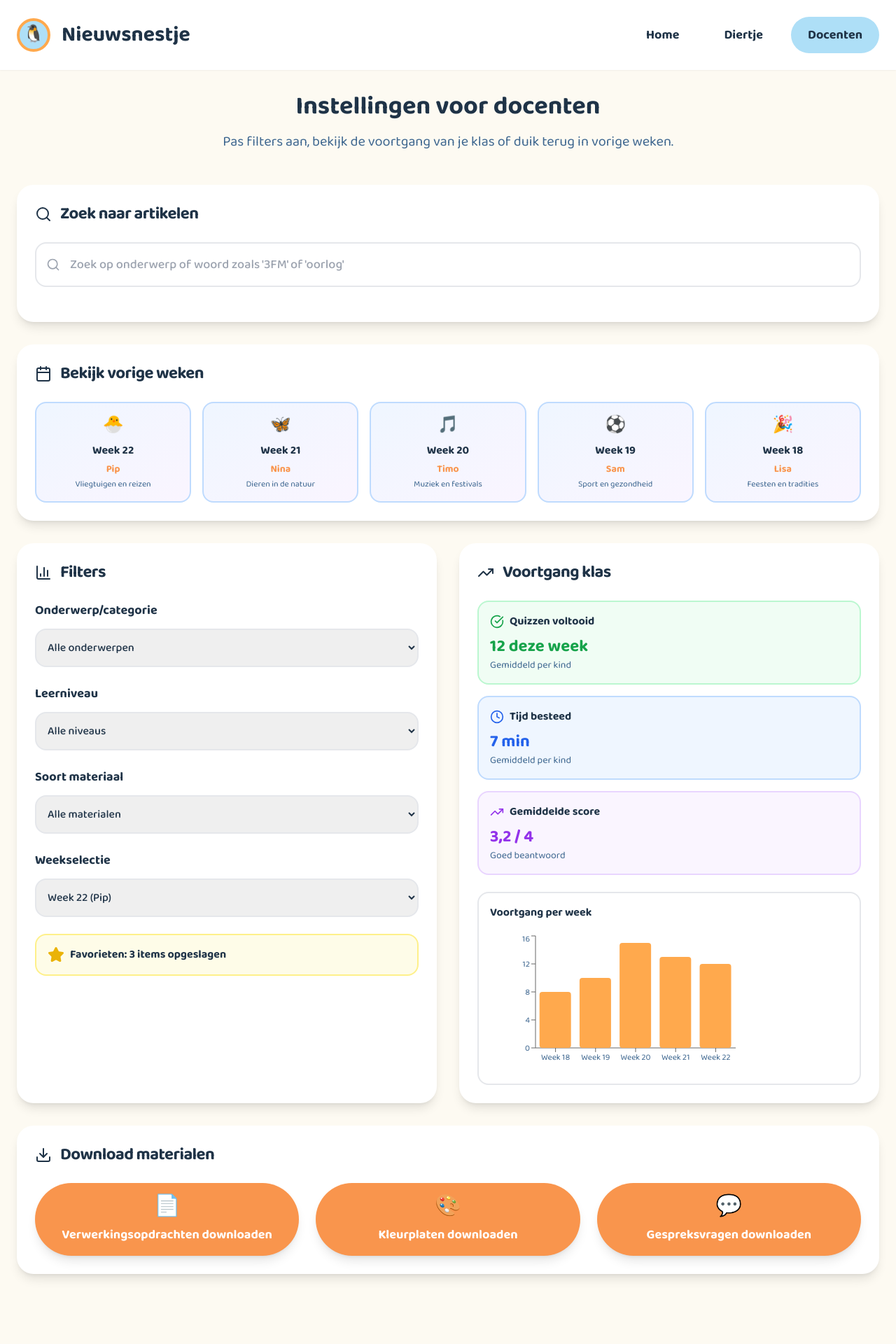
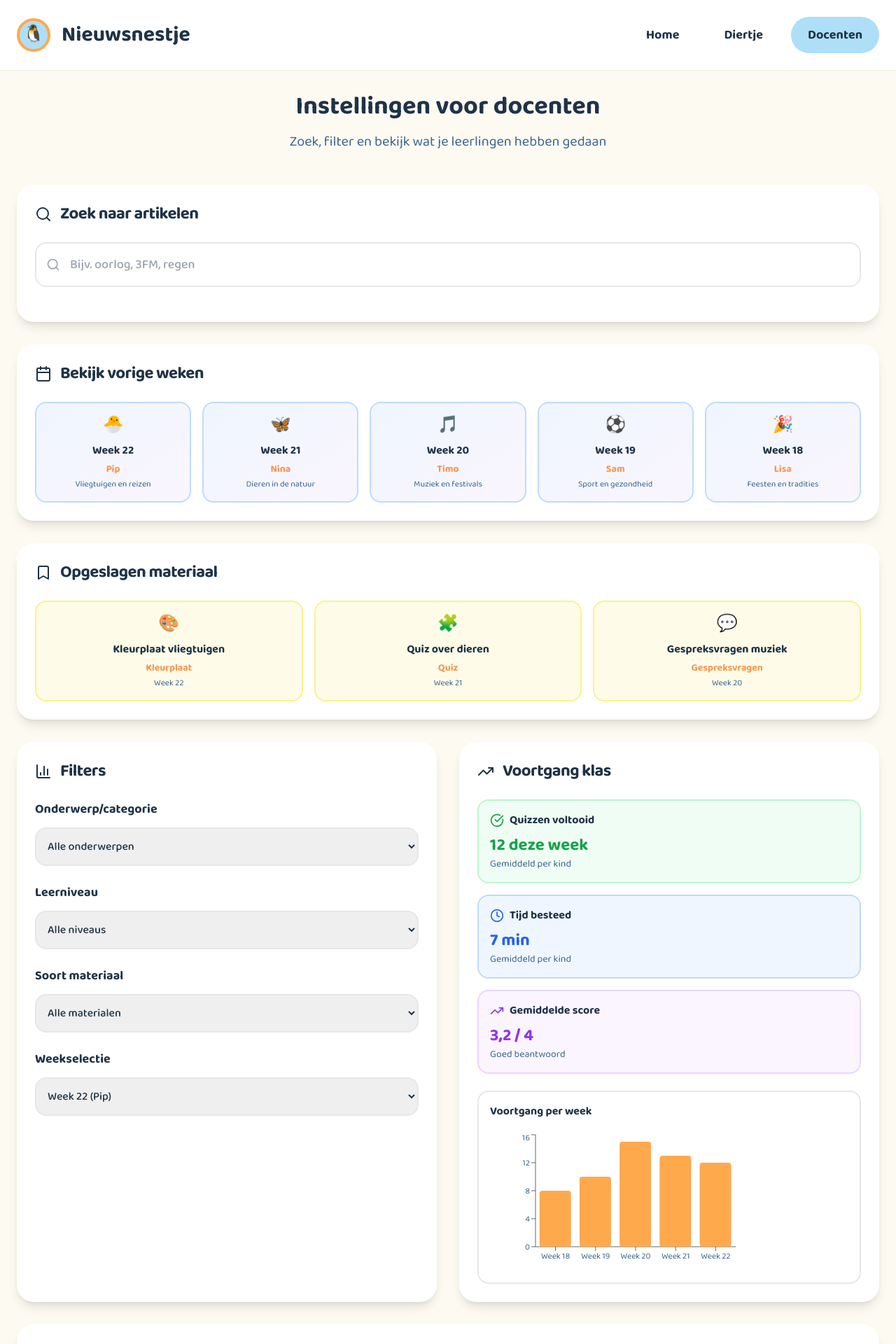
Before and after one commit to Julia246Z/Nieuwsnestje-2, a React (Vite) app: page /docenten in a window 1280 px wide. Shown: the top 1920 px of the page at 70% size. Before the commit the page ends 1852 px from the top, so only its background shows below. Built offline with nearby package versions, Linux system fonts and the light colour scheme.

Commit message:
Refactor: Implement teacher's settings page
Redesigned the teacher's settings page with search, week overview, saved items, filters, class progress (with chart), and download sections, adhering to the Nieuwsnestje style and without hover effects.

```diff
--- a/src/pages/Teachers.tsx
+++ b/src/pages/Teachers.tsx
@@ -1,7 +1,8 @@
 
 import { useState } from "react";
+import { Link } from "react-router-dom";
 import Navigation from "../components/Navigation";
-import { Search, Star, Download, TrendingUp, Clock, CheckCircle, BarChart3, Calendar } from "lucide-react";
+import { Search, Star, Download, TrendingUp, Clock, CheckCircle, BarChart3, Calendar, Bookmark } from "lucide-react";
 import { Card, CardContent, CardHeader, CardTitle } from "@/components/ui/card";
 import { ChartContainer, ChartTooltip, ChartTooltipContent } from "@/components/ui/chart";
 import { BarChart, Bar, XAxis, YAxis, ResponsiveContainer } from "recharts";
@@ -42,9 +43,15 @@ const Teachers = () => {
   ];
 
   const searchResults = [
-    { week: "Week 22", title: "Vliegtuig maakt noodlanding", summary: "Een vliegtuig moest plotseling landen..." },
-    { week: "Week 20", title: "3FM presenteert nieuw programma", summary: "De radiozender start met een kinderprogramma..." },
-    { week: "Week 19", title: "Dierentuin verwelkomt baby's", summary: "Veel jonge dieren geboren dit seizoen..." }
+    { week: "Week 22", title: "Vliegtuig maakt noodlanding", summary: "Een vliegtuig moest plotseling landen...", icon: "✈️" },
+    { week: "Week 20", title: "3FM presenteert nieuw programma", summary: "De radiozender start met een kinderprogramma...", icon: "📻" },
+    { week: "Week 19", title: "Dierentuin verwelkomt baby's", summary: "Veel jonge dieren geboren dit seizoen...", icon: "🐯" }
+  ];
+
+  const savedItems = [
+    { title: "Kleurplaat vliegtuigen", type: "Kleurplaat", week: "Week 22", icon: "🎨" },
+    { title: "Quiz over dieren", type: "Quiz", week: "Week 21", icon: "🧩" },
+    { title: "Gespreksvragen muziek", type: "Gespreksvragen", week: "Week 20", icon: "💬" }
   ];
 
   // Data voor de grafiek
@@ -60,10 +67,6 @@ const Teachers = () => {
     quizzes: {
       label: "Gemaakte quizzes",
       color: "#FFA94D"
-    },
-    score: {
-      label: "Gemiddelde score",
-      color: "#AEDFF7"
     }
   };
 
@@ -76,13 +79,13 @@ const Teachers = () => {
         <div className="text-center mb-12">
           <h2 className="text-4xl font-bold text-foreground mb-4">Instellingen voor docenten</h2>
           <p className="text-xl text-muted-foreground">
-            Pas filters aan, bekijk de voortgang van je klas of duik terug in vorige weken.
+            Zoek, filter en bekijk wat je leerlingen hebben gedaan
           </p>
         </div>
 
         <div className="max-w-7xl mx-auto space-y-8">
           {/* Zoekfunctie */}
-          <Card className="nieuwsnestje-card">
+          <Card className="bg-white rounded-3xl shadow-lg border-2 border-transparent">
             <CardHeader>
               <CardTitle className="text-2xl font-bold text-foreground flex items-center">
                 <Search className="mr-3" />
@@ -95,7 +98,7 @@ const Teachers = () => {
                   <Search className="absolute left-4 top-1/2 transform -translate-y-1/2 text-gray-400" size={20} />
                   <input
                     type="text"
-                    placeholder="Zoek op onderwerp of woord zoals '3FM' of 'oorlog'"
+                    placeholder="Bijv. oorlog, 3FM, regen"
                     value={searchTerm}
                     onChange={(e) => setSearchTerm(e.target.value)}
                     className="w-full pl-12 pr-4 py-4 rounded-2xl border-2 border-gray-200 focus:border-primary font-medium text-lg"
@@ -107,7 +110,14 @@ const Teachers = () => {
                 <div className="space-y-3">
                   <h4 className="font-bold text-foreground mb-3">Zoekresultaten:</h4>
                   {searchResults.map((result, index) => (
-                    <div key={index} className="bg-gray-50 p-4 rounded-2xl border-2 border-gray-100">
+                    <Link
+                      key={index}
+                      to="/news/1"
+                      className="block bg-gray-50 p-4 rounded-2xl border-2 border-gray-100"
+                    >
+                      <div className="flex items-start space-x-4">
+                        <span className="text-2xl">{result.icon}</span>
+                        <div className="flex-1">
                           <div className="flex justify-between items-start mb-2">
                             <span className="text-sm font-bold text-primary">{result.week}</span>
                             <Star className="text-gray-300" size={16} />
@@ -115,6 +125,8 @@ const Teachers = () => {
                           <h5 className="font-bold text-foreground mb-1">{result.title}</h5>
                           <p className="text-sm text-muted-foreground">{result.summary}</p>
                         </div>
+                      </div>
+                    </Link>
                   ))}
                 </div>
               )}
@@ -122,7 +134,7 @@ const Teachers = () => {
           </Card>
 
           {/* Weekterugblik */}
-          <Card className="nieuwsnestje-card">
+          <Card className="bg-white rounded-3xl shadow-lg border-2 border-transparent">
             <CardHeader>
               <CardTitle className="text-2xl font-bold text-foreground flex items-center">
                 <Calendar className="mr-3" />
@@ -132,13 +144,42 @@ const Teachers = () => {
             <CardContent>
               <div className="grid grid-cols-1 md:grid-cols-5 gap-4">
                 {weeks.map((week, index) => (
-                  <div key={index} className="bg-gradient-to-br from-blue-50 to-purple-50 p-4 rounded-2xl border-2 border-blue-200 text-center">
+                  <Link
+                    key={index}
+                    to="/quiz"
+                    className="bg-gradient-to-br from-blue-50 to-purple-50 p-4 rounded-2xl border-2 border-blue-200 text-center block"
+                  >
                     <div className="text-2xl mb-2">
                       {index === 0 ? "🐣" : index === 1 ? "🦋" : index === 2 ? "🎵" : index === 3 ? "⚽" : "🎉"}
                     </div>
                     <h4 className="font-bold text-foreground mb-1">{week.number}</h4>
                     <p className="text-sm font-bold text-primary mb-1">{week.mascot}</p>
                     <p className="text-xs text-muted-foreground">{week.topic}</p>
+                  </Link>
+                ))}
+              </div>
+            </CardContent>
+          </Card>
+
+          {/* Opgeslagen items */}
+          <Card className="bg-white rounded-3xl shadow-lg border-2 border-transparent">
+            <CardHeader>
+              <CardTitle className="text-2xl font-bold text-foreground flex items-center">
+                <Bookmark className="mr-3" />
+                Opgeslagen materiaal
+              </CardTitle>
+            </CardHeader>
+            <CardContent>
+              <div className="grid grid-cols-1 md:grid-cols-3 gap-4">
+                {savedItems.map((item, index) => (
+                  <div
+                    key={index}
+                    className="bg-yellow-50 p-4 rounded-2xl border-2 border-yellow-200 text-center cursor-pointer"
+                  >
+                    <div className="text-2xl mb-2">{item.icon}</div>
+                    <h4 className="font-bold text-foreground mb-1">{item.title}</h4>
+                    <p className="text-sm text-primary font-bold mb-1">{item.type}</p>
+                    <p className="text-xs text-muted-foreground">{item.week}</p>
                   </div>
                 ))}
               </div>
@@ -147,7 +188,7 @@ const Teachers = () => {
 
           <div className="grid grid-cols-1 lg:grid-cols-2 gap-8">
             {/* Filters */}
-            <Card className="nieuwsnestje-card">
+            <Card className="bg-white rounded-3xl shadow-lg border-2 border-transparent">
               <CardHeader>
                 <CardTitle className="text-2xl font-bold text-foreground flex items-center">
                   <BarChart3 className="mr-3" />
@@ -213,20 +254,12 @@ const Teachers = () => {
                       ))}
                     </select>
                   </div>
-
-                  {/* Favorieten */}
-                  <div className="p-4 bg-yellow-50 rounded-2xl border-2 border-yellow-200">
-                    <div className="flex items-center">
-                      <Star className="text-yellow-500 mr-2" fill="currentColor" />
-                      <span className="font-bold text-foreground">Favorieten: 3 items opgeslagen</span>
-                    </div>
-                  </div>
                 </div>
               </CardContent>
             </Card>
 
             {/* Voortgangsoverzicht met grafiek */}
-            <Card className="nieuwsnestje-card">
+            <Card className="bg-white rounded-3xl shadow-lg border-2 border-transparent">
               <CardHeader>
                 <CardTitle className="text-2xl font-bold text-foreground flex items-center">
                   <TrendingUp className="mr-3" />
@@ -288,7 +321,7 @@ const Teachers = () => {
           </div>
 
           {/* Downloadsectie */}
-          <Card className="nieuwsnestje-card">
+          <Card className="bg-white rounded-3xl shadow-lg border-2 border-transparent">
             <CardHeader>
               <CardTitle className="text-2xl font-bold text-foreground flex items-center">
                 <Download className="mr-3" />
@@ -297,15 +330,15 @@ const Teachers = () => {
             </CardHeader>
             <CardContent>
               <div className="grid grid-cols-1 md:grid-cols-3 gap-6">
-                <button className="nieuwsnestje-button w-full text-center p-6">
+                <button className="bg-primary text-white font-bold text-lg px-8 py-6 rounded-full shadow-lg transition-all duration-300 text-center">
                   <span className="text-3xl mb-2 block">📄</span>
                   Verwerkingsopdrachten downloaden
                 </button>
-                <button className="nieuwsnestje-button w-full text-center p-6">
+                <button className="bg-primary text-white font-bold text-lg px-8 py-6 rounded-full shadow-lg transition-all duration-300 text-center">
                   <span className="text-3xl mb-2 block">🎨</span>
                   Kleurplaten downloaden
                 </button>
-                <button className="nieuwsnestje-button w-full text-center p-6">
+                <button className="bg-primary text-white font-bold text-lg px-8 py-6 rounded-full shadow-lg transition-all duration-300 text-center">
                   <span className="text-3xl mb-2 block">💬</span>
                   Gespreksvragen downloaden
                 </button>
```
Lines whose indentation alone changed are shown as unchanged.
